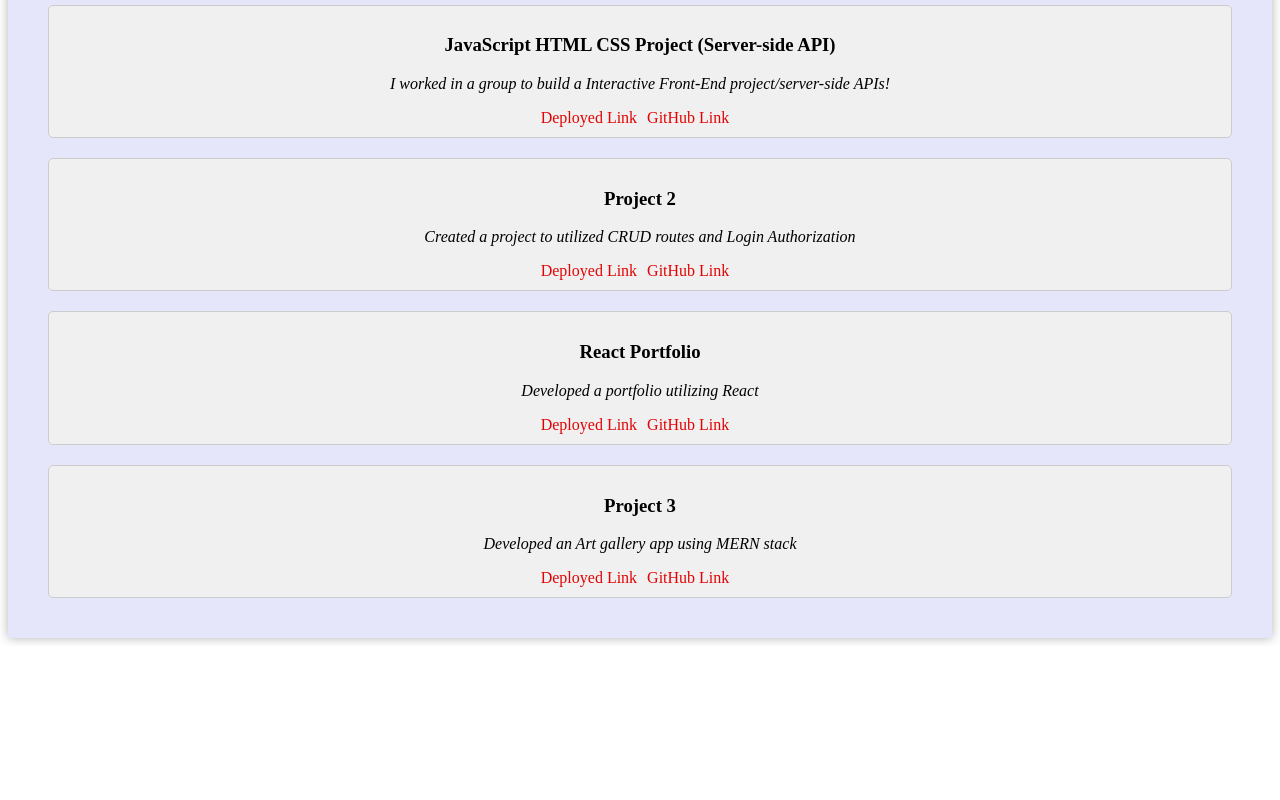
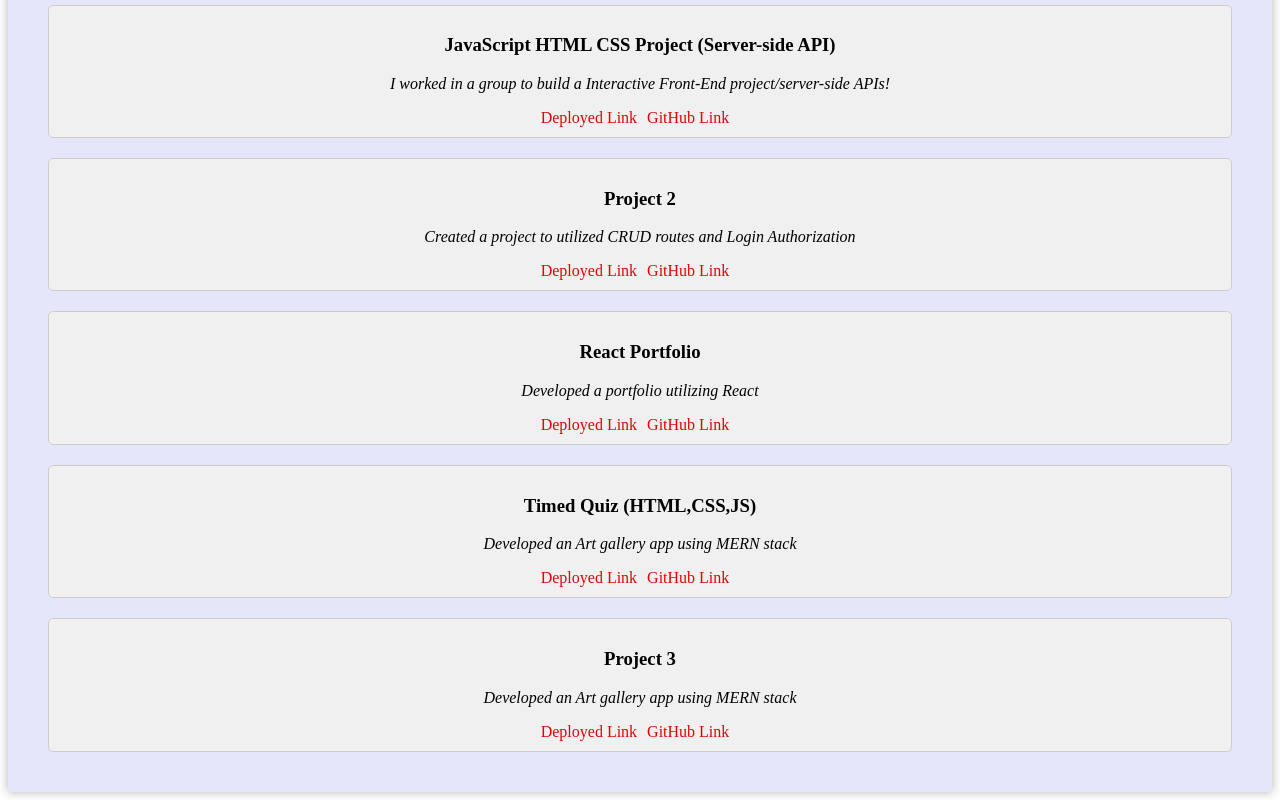
Before and after one commit to CodingObliqua/React_Portfolio2023, a React (Create React App) app: page /portfolio in a window 1280 px wide. Shown: the part 428-1228 px from the top of the page. Before the commit the page ends 1074 px from the top, so only its background shows below. Built offline with nearby package versions, Linux system fonts and the light colour scheme.

Commit message:
added another project and added image to about me

```diff
--- a/src/components/AboutMe/AboutMe.js
+++ b/src/components/AboutMe/AboutMe.js
@@ -11,11 +11,18 @@
     font-family: ${({ theme }) => theme.fonts.heading};
     font-size: 24px;
     `;
+const Image = styled.img`
+    max-width: 100%;
+    height: auto;
+`;
 
 function AboutMe () {
     return (
         <AboutMeContainer>
             <Heading>About Me</Heading>
+            <a href="./assets/pictureofme.jpg">
+                <Image src="./assets/pictureofme.jpg" alt="Andres" />
+            </a>
             {/* */}
         </AboutMeContainer>
     );
--- a/src/components/Portfolio/Portfolio.js
+++ b/src/components/Portfolio/Portfolio.js
@@ -47,6 +47,12 @@
             githubLink: "https://github.com/CodingObliqua/React_Portfolio2023",
         },
         {
+            title: "Timed Quiz (HTML,CSS,JS)",
+            description: "Developed an Art gallery app using MERN stack ",
+            deployedLink: "https://codingobliqua.github.io/fuzzy-winner/",
+            githubLink: "https://github.com/CodingObliqua/fuzzy-winner",
+        },
+        {
             title: "Project 3",
             description: "Developed an Art gallery app using MERN stack ",
             deployedLink: "https://codingobliqua.github.io/BerkeleyRacingClub/",
```
Also changed, not shown: src/assets/pictureofme.JPG (renamed from src/assets/images/pictureofme.JPG).
